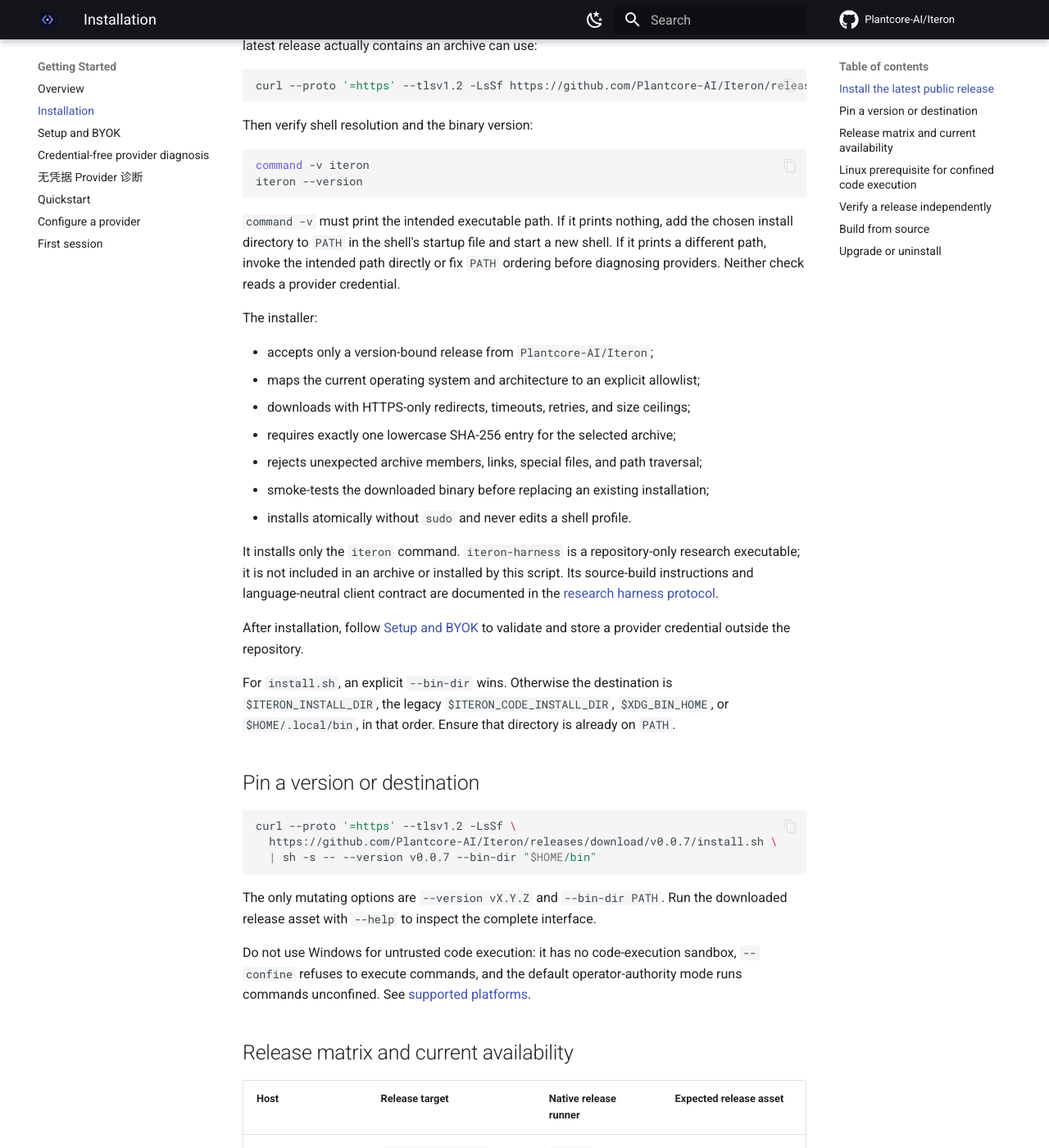
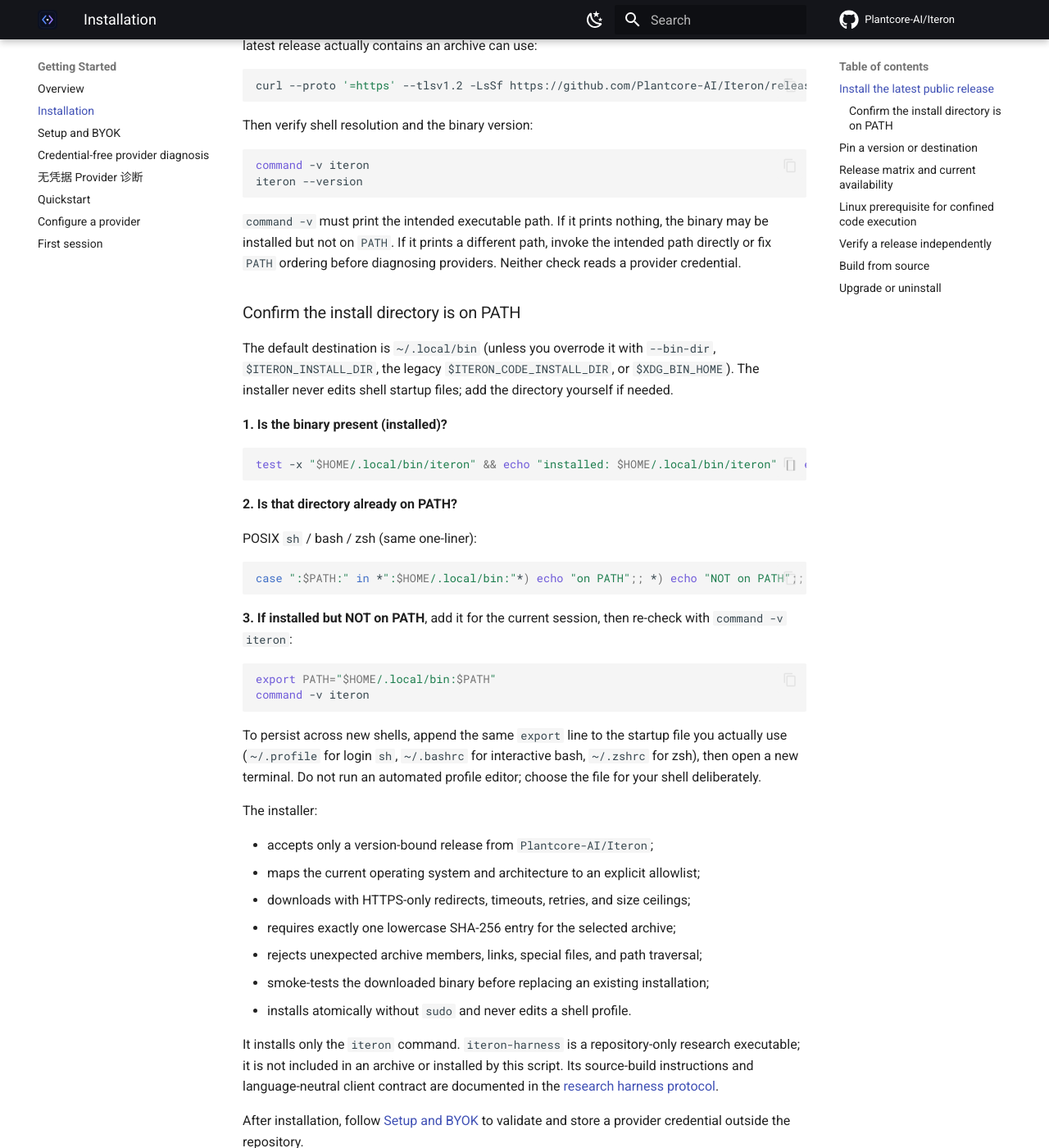
Before and after one commit to Plantcore-AI/Iteron, an MkDocs documentation site: the page built from docs/getting-started/installation.md, in a window 1280 px wide and 1400 px high, scrolled down 528 px. Shown: the whole window at 82% size. Built offline with MkDocs 1.6.1 and Material for MkDocs 9.7.7, drawn with Linux system fonts in a browser that asks for light colours; comment, search, counter and statistics services are not loaded.

Commit message:
docs: add shell-specific PATH verification after installation (#368)
## Summary
Adds copy-paste checks that distinguish **installed** vs **on PATH** for
the default `~/.local/bin` destination, covering POSIX sh/bash/zsh
without editing shell profiles for the user.

Closes #286

## Test plan
- [x] Commands use HOME/.local/bin only (no machine-specific absolute
paths, no credentials)
- [x] Documented that the installer never mutates shell startup files

---------

Signed-off-by: Vedant Madane <6527493+VedantMadane@users.noreply.github.com>
Co-authored-by: fr0m-scratch <zhengcao@ufl.edu>

````diff
--- a/docs/getting-started/installation.md
+++ b/docs/getting-started/installation.md
@@ -28,11 +28,44 @@
 iteron --version
 ```
 
-`command -v` must print the intended executable path. If it prints nothing, add
-the chosen install directory to `PATH` in the shell's startup file and start a
-new shell. If it prints a different path, invoke the intended path directly or
-fix `PATH` ordering before diagnosing providers. Neither check reads a provider
-credential.
+`command -v` must print the intended executable path. If it prints nothing, the
+binary may be installed but not on `PATH`. If it prints a different path, invoke
+the intended path directly or fix `PATH` ordering before diagnosing providers.
+Neither check reads a provider credential.
+
+### Confirm the install directory is on PATH
+
+The default destination is `~/.local/bin` (unless you overrode it with
+`--bin-dir`, `$ITERON_INSTALL_DIR`, the legacy `$ITERON_CODE_INSTALL_DIR`, or
+`$XDG_BIN_HOME`). The installer never edits shell startup files; add the
+directory yourself if needed.
+
+**1. Is the binary present (installed)?**
+
+```sh
+test -x "$HOME/.local/bin/iteron" && echo "installed: $HOME/.local/bin/iteron" || echo "not installed at default path"
+```
+
+**2. Is that directory already on PATH?**
+
+POSIX `sh` / bash / zsh (same one-liner):
+
+```sh
+case ":$PATH:" in *":$HOME/.local/bin:"*) echo "on PATH";; *) echo "NOT on PATH";; esac
+```
+
+**3. If installed but NOT on PATH**, add it for the current session, then
+re-check with `command -v iteron`:
+
+```sh
+export PATH="$HOME/.local/bin:$PATH"
+command -v iteron
+```
+
+To persist across new shells, append the same `export` line to the startup file
+you actually use (`~/.profile` for login `sh`, `~/.bashrc` for interactive bash,
+`~/.zshrc` for zsh), then open a new terminal. Do not run an automated profile
+editor; choose the file for your shell deliberately.
 
 The installer:
 
````
